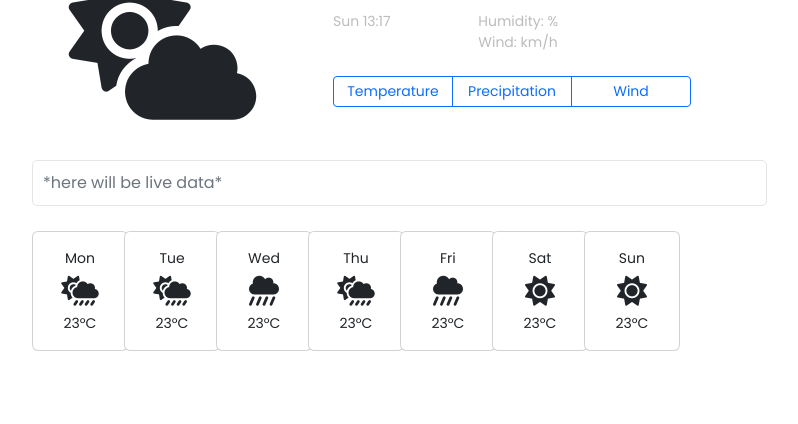
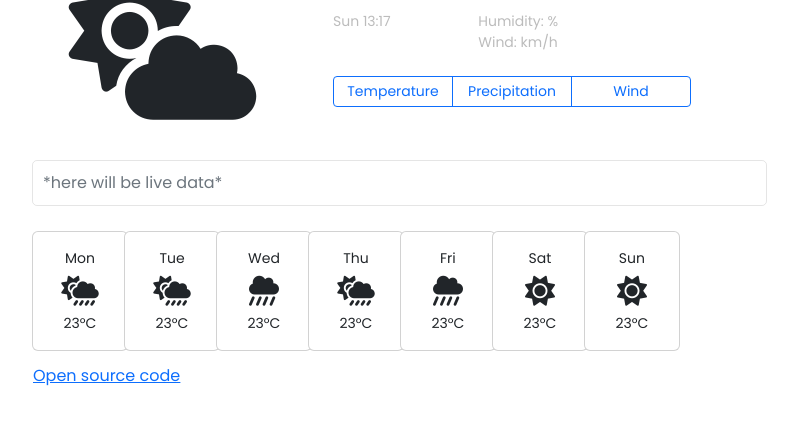
Before and after one commit to lerastrikalo/weather-app, a plain HTML site: page index.html in a window 1280 px wide. Shown: the part 174-598 px from the top of the page, without its empty margins (50-848 px from the left). Drawn offline with nearby package versions, Linux system fonts and the light colour scheme; no server answers.

Commit message:
Added button 'Open source code'

```diff
--- a/index.html
+++ b/index.html
@@ -188,6 +188,11 @@
           </div>
         </div>
       </div>
+      <button type="button" class="btn btn-link">
+        <a href="https://github.com/lerastrikalo/weather-app"
+          >Open source code</a
+        >
+      </button>
     </div>
     <script
       src="https://kit.fontawesome.com/e4c5d86322.js"
--- a/src/styles.css
+++ b/src/styles.css
@@ -81,3 +81,8 @@ p {
 .col-1 {
   width: 8.07%;
 }
+
+.btn-link {
+  padding: 0;
+  margin: 12px 0 12px 0;
+}
```
